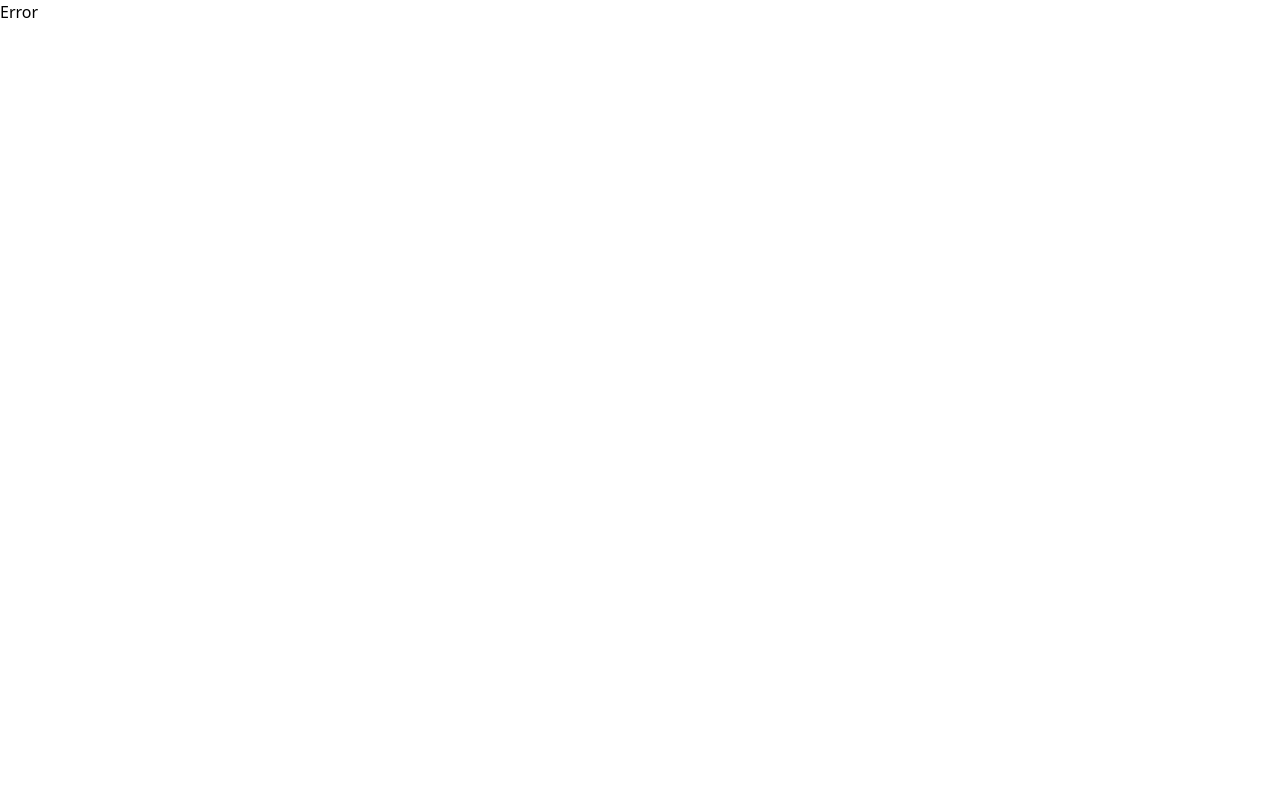
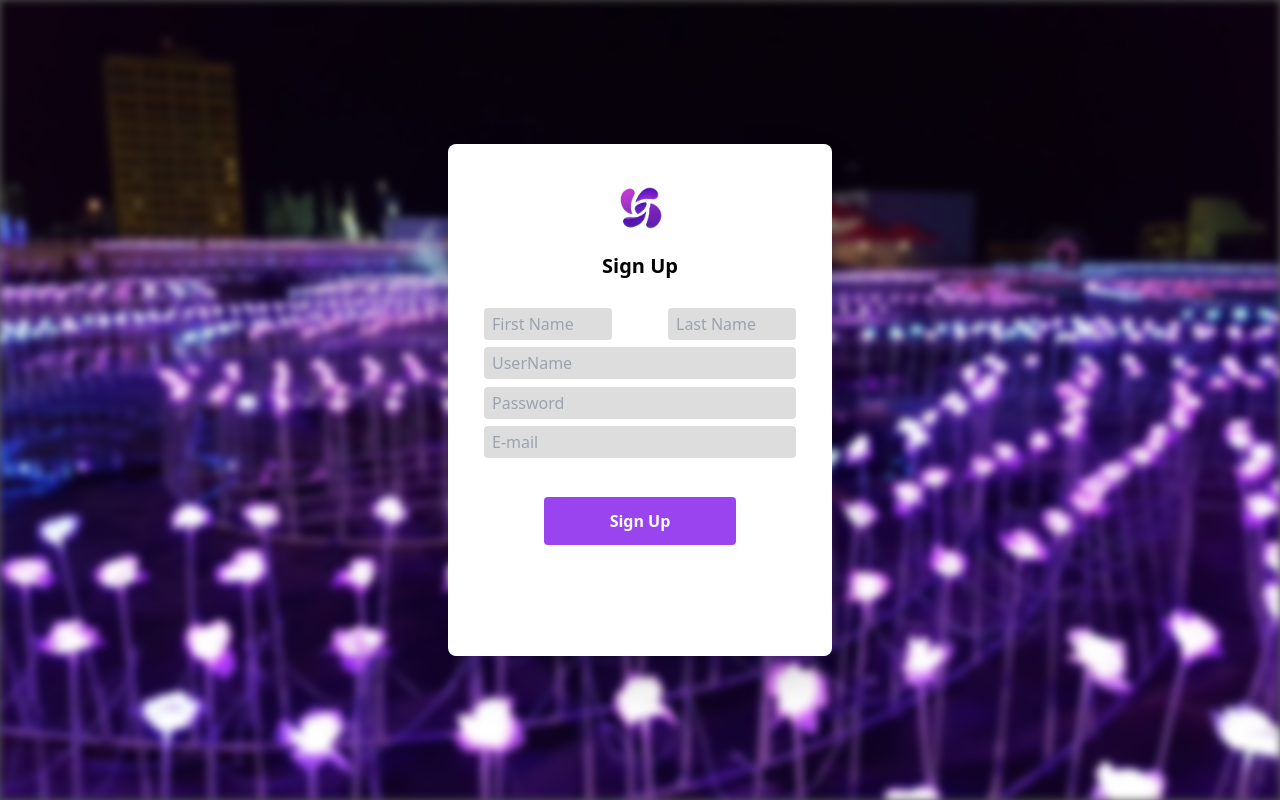
Before and after one commit to NatorWebDev/page-project-college, a React (Vite) app: page /register in a window 1280 px wide. Before the commit this address had no page. Built offline with nearby package versions, Linux system fonts and the light colour scheme.

Commit message:
added register route

```diff
--- a/src/main.jsx
+++ b/src/main.jsx
@@ -2,6 +2,7 @@
 import ReactDOM from "react-dom/client";
 import "./index.css";
 import Login from "./routes/Login";
+import Register from "./routes/Register";
 import { GoogleOAuthProvider } from "@react-oauth/google";
 
 import { RouterProvider, createBrowserRouter } from "react-router-dom";
@@ -16,6 +17,10 @@
     path: "/login",
     element: <Login />,
   },
+  {
+    path: "/register",
+    element: <Register />,
+  },
 ]);
 
 ReactDOM.createRoot(document.getElementById("root")).render(
--- /dev/null
+++ b/src/routes/Register.jsx
@@ -0,0 +1,76 @@
+import React, { useState } from "react";
+import { Form } from "react-router-dom";
+import { GoogleLogin } from "@react-oauth/google";
+
+export default function Register() {
+
+  const [value, setValue] = useState('')
+
+  return (
+    <div className="w-full h-screen bg-Background absolute flex items-center justify-center login_bg">
+      <img
+        src="login_bg.jpg"
+        alt=""
+        className="absolute w-full h-full z-10 blur-sm"
+      />
+
+      <div className="w-384 h-512 bg-white flex flex-col items-center shadow-2xl rounded-lg p-12 pt-32 relative z-20 ">
+        <h2 className="w-64 h-64 rounded-full relative flex items-center justify-center overflow-hidden">
+          <img
+            src="logo.png"
+            alt=""
+            srcset=""
+            className="absolute h-96 w-96 object-cover"
+          />
+        </h2>
+        <h2 className="text-xl font-bold mt-12">Sign Up</h2>
+        <Form className="w-full flex flex-col p-24 justify-around flex-1 ">
+          <div className="flex justify-between w-full h-32 w-full">
+            <input
+              type="text"
+              placeholder="First Name"
+              className="input h-32 w-128 rounded"
+            />
+            <input
+              type="text"
+              placeholder="Last Name"
+              className="input h-32 w-128 rounded"
+            />
+          </div>
+
+          <input
+            type="text"
+            name="awa"
+            id=""
+            className="input w-full h-32 rounded"
+            placeholder="UserName"
+          />
+
+          <input
+            type="text"
+            name="awa"
+            id=""
+            className="input w-full h-32 rounded"
+            placeholder="Password"
+          />
+          <input
+            type="text"
+            name="awa"
+            id=""
+            className="input w-full h-32 rounded"
+            placeholder="E-mail"
+          />
+          <input type="tel" name="" id="" />
+          <input
+            type="button"
+            value="Sign Up"
+            className="w-192 h-48 rounded bg-primary self-center text-white font-bold cursor-pointer transition-all duration-100 hover:bg-[#7744cc]"
+          />
+          <div className="w-192 h-64 self-center">
+            <GoogleLogin />
+          </div>
+        </Form>
+      </div>
+    </div>
+  );
+}
```
